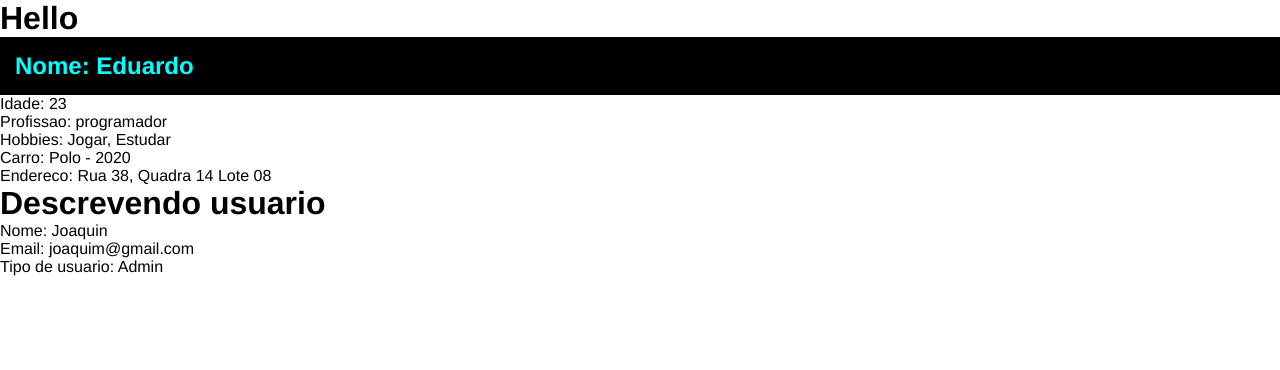
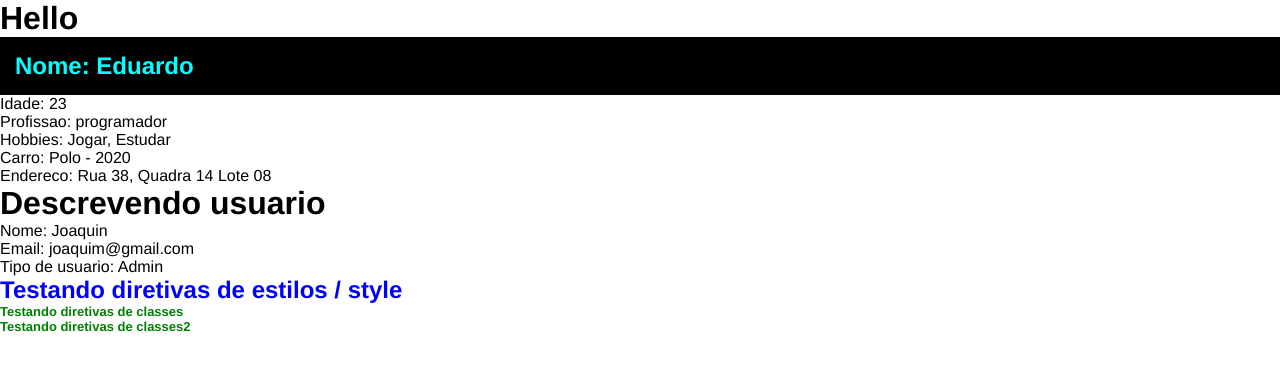
Before and after one commit to Eduardo007-lang/curso_angular, an Angular app: page / in a window 1280 px wide. Shown: the top 370 px of the page. Built offline with nearby package versions, Linux system fonts and the light colour scheme.

Commit message:
feat: atributto directives in Angular

```diff
--- a/src/app/app.component.html
+++ b/src/app/app.component.html
@@ -2,4 +2,5 @@
   <h1>Hello</h1>
   <app-first-component [address] = "userAddress" ></app-first-component>
   <app-parent-data [name]="userName" [userData]="userData"></app-parent-data>
+  <app-directives></app-directives>
 </body>
--- a/src/app/app.module.ts
+++ b/src/app/app.module.ts
@@ -5,12 +5,14 @@ import { AppRoutingModule } from './app-routing.module';
 import { AppComponent } from './app.component';
 import { FirstComponentComponent } from './components/first-component/first-component.component';
 import { ParentDataComponent } from './components/parent-data/parent-data.component';
+import { DirectivesComponent } from './components/directives/directives.component';
 
 @NgModule({
   declarations: [
     AppComponent,
     FirstComponentComponent,
-    ParentDataComponent
+    ParentDataComponent,
+    DirectivesComponent
   ],
   imports: [
     BrowserModule,
--- /dev/null
+++ b/src/app/components/directives/directives.component.css
@@ -0,0 +1,7 @@
+.green-title {
+    color: green;
+}
+
+.small-title {
+    font-size: small;
+}
--- /dev/null
+++ b/src/app/components/directives/directives.component.html
@@ -0,0 +1,5 @@
+<!--Usando propriedades typeScript na diretiva ngStyle -->
+<h2 [ngStyle]="{'font-size': size + 'px;', color: color }">Testando diretivas de estilos / style </h2>
+<!--Usando diretiva ngClass -->
+<h2 [ngClass]="classes">Testando diretivas de classes</h2>
+<h2 [ngClass]="classes">Testando diretivas de classes2</h2>
--- /dev/null
+++ b/src/app/components/directives/directives.component.ts
@@ -0,0 +1,23 @@
+import { Component, OnInit } from '@angular/core';
+
+@Component({
+  selector: 'app-directives',
+  templateUrl: './directives.component.html',
+  styleUrls: ['./directives.component.css']
+})
+export class DirectivesComponent implements OnInit {
+ // Usando propriedades para inserir na diretiva style do component
+  size = 40;
+  font = 12;
+  color = 'blue';
+
+  classes = ['green-title', 'small-title'];
+
+
+  constructor(){}
+
+  ngOnInit(): void {
+
+  }
+
+}
```
Also changed, not shown: 1 other file (tests, documents, lock files or other folders).
